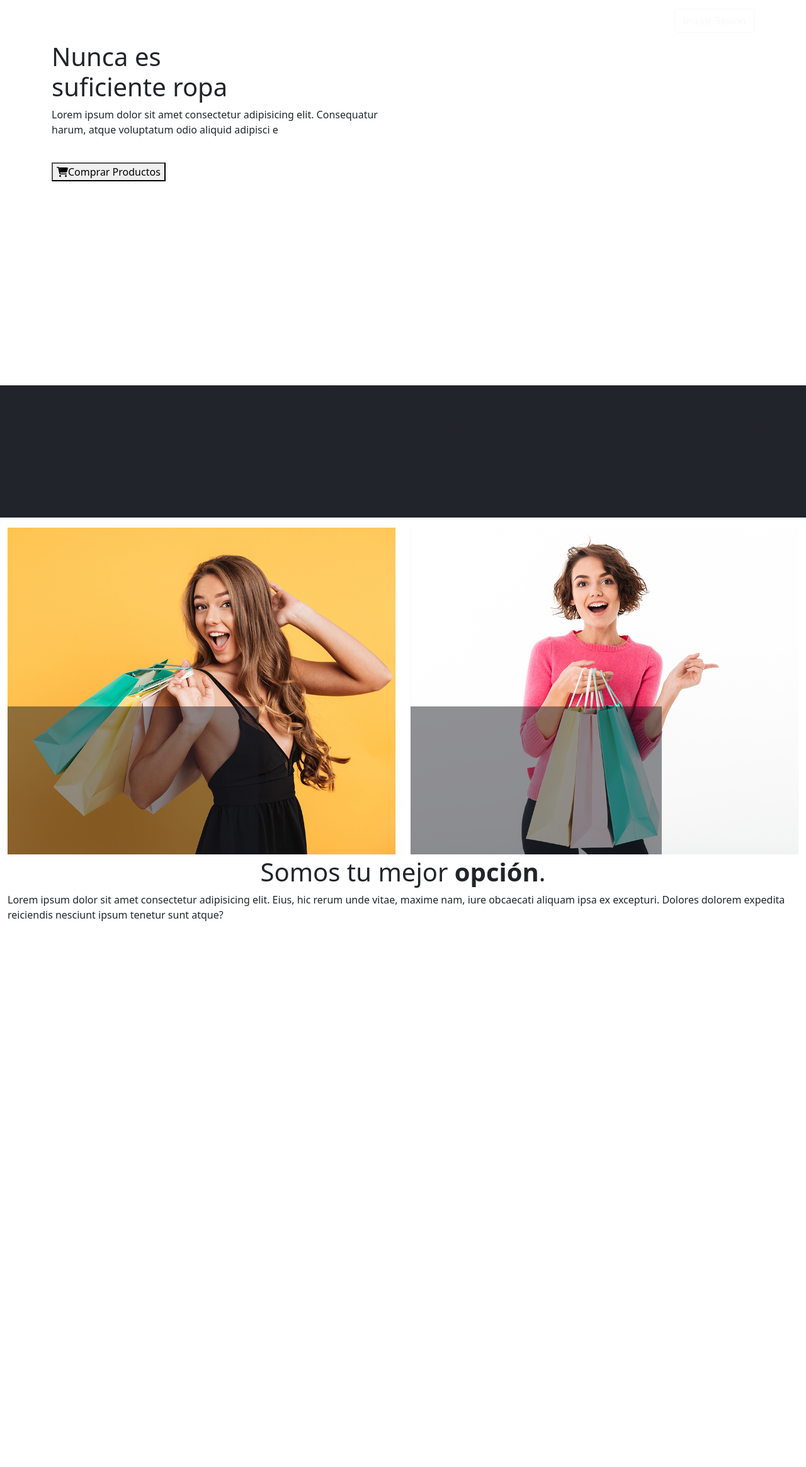
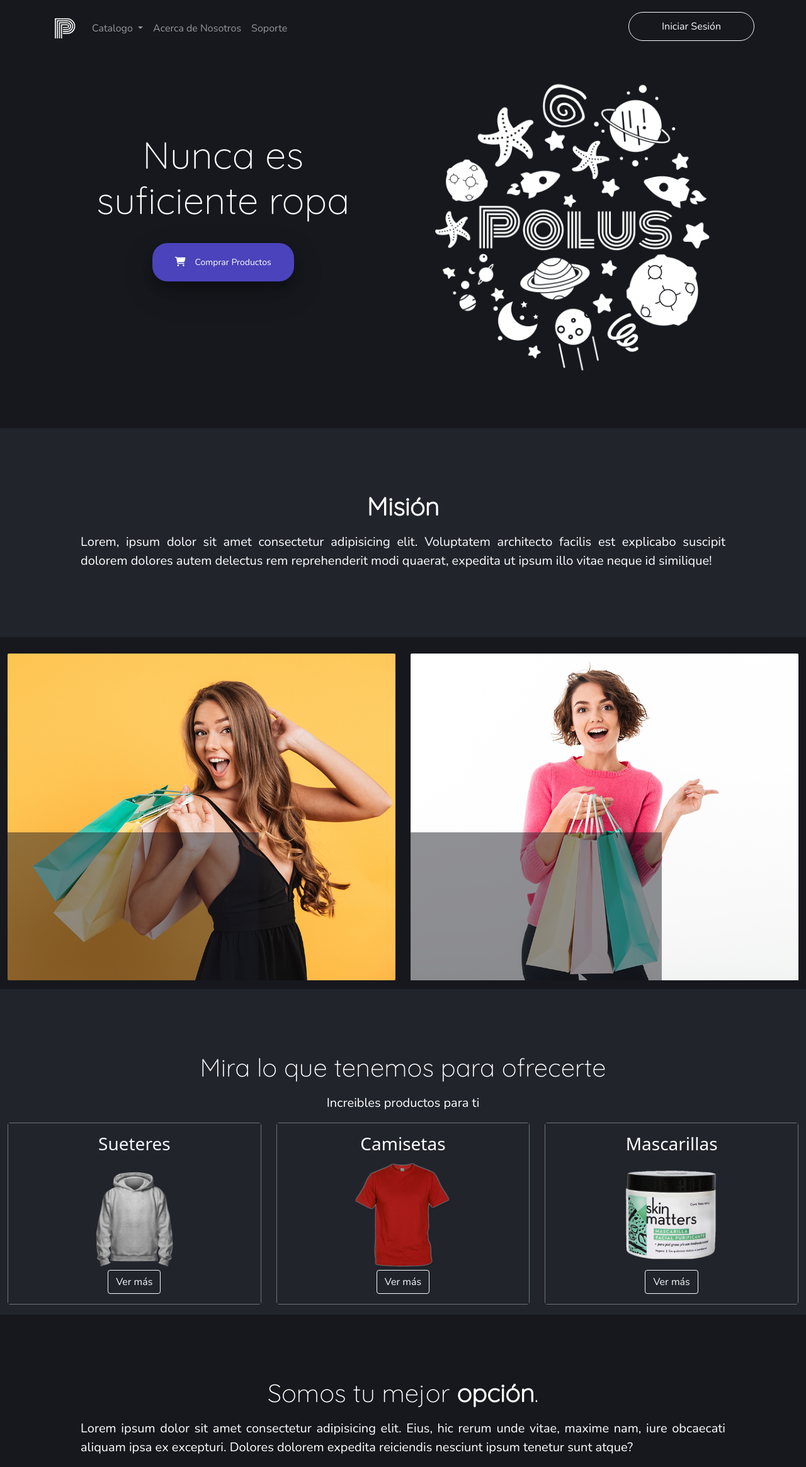
Before and after one commit to eduardoezequieel/polus, a PHP site: the page made by Vistas/Vistas Publico/index.html in a window 1280 px wide. Shown: the whole page at 63% size. Before the commit the page ends 1481 px from the top, so only its background shows below. Run offline with PHP 8.4, Linux system fonts and the light colour scheme; some libraries are stand-ins or nearby versions.

Commit message:
Agregación de categorias al index

```diff
--- a/Vistas/Vistas Publico/index.html
+++ b/Vistas/Vistas Publico/index.html
@@ -10,7 +10,7 @@
   <link href="https://cdn.jsdelivr.net/npm/bootstrap@5.0.0-beta2/dist/css/bootstrap.min.css" rel="stylesheet"
     integrity="sha384-BmbxuPwQa2lc/FVzBcNJ7UAyJxM6wuqIj61tLrc4wSX0szH/Ev+nYRRuWlolflfl" crossorigin="anonymous">
 
-  <link rel="stylesheet" href="/css/estilos.css">
+  <link rel="stylesheet" href="/css/estilosEduardo.css">
 
   <!-- Fuentes Personalizadas -->
   <link rel="preconnect" href="https://fonts.gstatic.com">
@@ -22,7 +22,7 @@
 
   <title>Polus El Salvador</title>
 </head>
-
+<!--Inicio del navbar-->
 <body>
   <nav class="navbar sticky-top navbar-expand-lg navbar-dark">
     <div class="container">
@@ -65,14 +65,13 @@
       </div>
     </div>
   </nav>
-
+<!--Fin del navbar-->
+<!--Inicio del Contenedor Principal-->
   <div class="container" id="contenedorPrincipal">
     <header>
       <div class="row">
         <div class="col-6" id="title">
           <h1 class="titulos">Nunca es<br>suficiente ropa</h1>
-          <p>Lorem ipsum dolor sit amet consectetur adipisicing elit. Consequatur harum, atque voluptatum odio aliquid
-            adipisci e</p>
           <button class="boton mt-4"><i class="fas fa-shopping-cart" id="carrito"></i>Comprar Productos</button>
         </div>
 
@@ -82,12 +81,14 @@
       </div>
     </header>
   </div>
+<!--Fin del Contenedor Principal-->
 
+<!--Descripcion 1 inicio-->
   <section>
     <div class="container-fluid" style="background-color: #22242C;">
       <div class="row">
-        <h1 class="titulos2" id="parrafo" style="background-color: #22242C;">Increibles <span
-            style="font-weight:bolder">productos</span> para ti</h1>
+        <h1 class="titulos2" id="parrafo" style="background-color: #22242C;"><span
+            style="font-weight:bolder">Misión</span></h1>
         <p class="parrafo" style="text-align: justify; padding-bottom: 90px;">Lorem, ipsum dolor
           sit amet consectetur adipisicing elit. Voluptatem architecto facilis est explicabo suscipit dolorem dolores
           autem delectus rem reprehenderit modi quaerat, expedita ut ipsum illo vitae neque id similique!</p>
@@ -129,9 +130,64 @@
         </div>
       </div>
     </div>
+  </section>
 
+  <!--Inicio de Categoria-->
+  <section>
+    <div class="container-fluid" id="catalogo">
+      <div class="row">
+        <h1 class="titulos2" style="text-align: center;">Mira lo que tenemos para ofrecerte</h1>
+        <p class="parrafo" style="text-align: center;"> Increibles productos para ti </p>
+      </div>
+      <div id="info" class="row seccion">
+
+        <div class="col-xl-4 col-lg-6 col-md-12 article1">
+
+          <div class="card border-secondary" >
+            <div class="card-body" style="background-color: #22242C;">
+              <h3 class="card-title text-center " style="color: aliceblue;">
+                Sueteres
+              </h3>
+              <center>
+                <img id="productos" src="/img/hoodie.png" width="175" height="175">
+              </center>
+              <center><button class="btn btn-outline-light"">Ver más</button></center>
+            </div>
+          </div>
+        </div>
+        <br>
+        <div class="col-xl-4 col-lg-6 col-md-12 article3">
+          <div class="card border-secondary mb-3">
+            <div class="card-body"style="background-color: #22242C;">
+              <h3 class="card-title text-center">
+                Camisetas
+              </h3>
+              <center>
+                <img id="productos" src="/img/camisaroja.png" width="175" height="175">
+              </center>
+              <center><button class="btn btn-outline-light"">Ver más</button></center>
+            </div>
+          </div>
+        </div>
+        <br>
+        <div class="col-xl-4 col-lg-6 col-md-12 article3">
+          <div class="card border-secondary mb-3">
+            <div class="card-body" style="background-color: #22242C;">
+              <h3 class="card-title text-center">
+                Mascarillas
+              </h3>
+              <center>
+                <img id="productos" src="/img/mascarilla.png" width="175" height="175">
+              </center>
+              <center><button class="btn btn-outline-light"">Ver más</button></center>
+            </div>
+          </div>
+        </div>
+      </div>
+    </div>
 
   </section>
+  <!--Fin de Categoria-->
 
   <section>
     <div class="container-fluid" id="acercaNosotros">
--- a/css/estilosEduardo.css
+++ b/css/estilosEduardo.css
@@ -68,7 +68,7 @@
     display: inline-block;
     -webkit-transition-duration: 0.4s; /* Safari */
     transition-duration: 0.2s;
-    background-color: #22242C;
+    background-color: #4A43BB;
     color: white;
     border: 0;
     border-radius: 24px;
@@ -154,9 +154,20 @@
     font-family: 'Nunito', sans-serif;
     font-size: 20px;
 }
-
-#acercaNosotros{
+#catalogo{
     background-color: #22242C;
     color: white;
     padding-top: 100px;
 }
+
+#acercaNosotros{
+    background-color:  #16181D;
+    color: white;
+    padding-top: 100px;
+}
+#productos{
+	transition: all 0.5s ease;
+}
+#productos:hover{
+	transform: scale(0.9);
+}
```
Also changed, not shown: img/camisaroja.png (added), img/hoodie.png (added), img/mascarilla.png (added).
